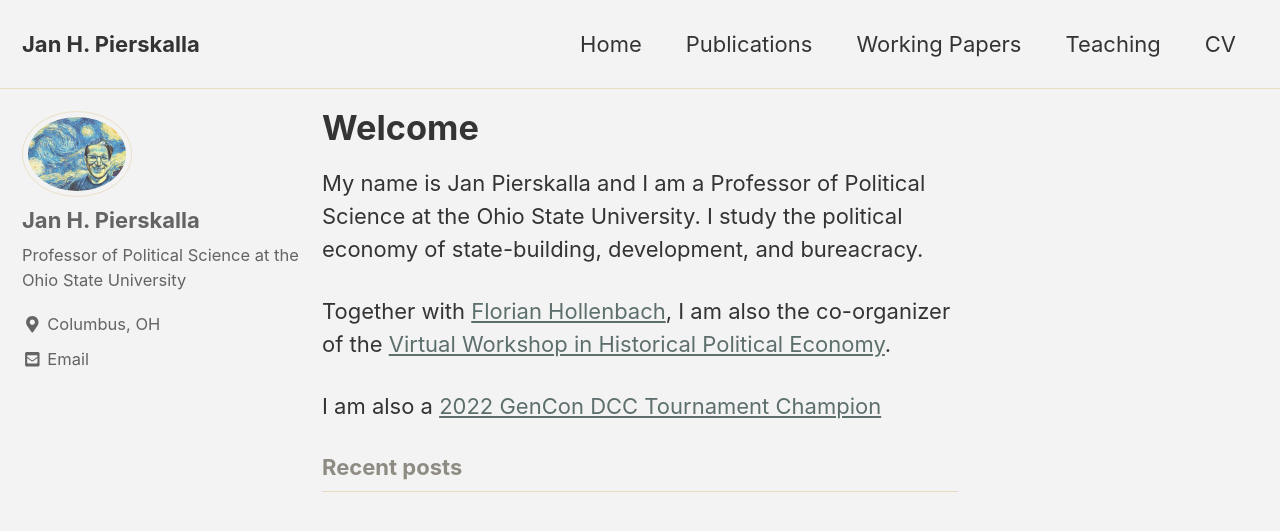
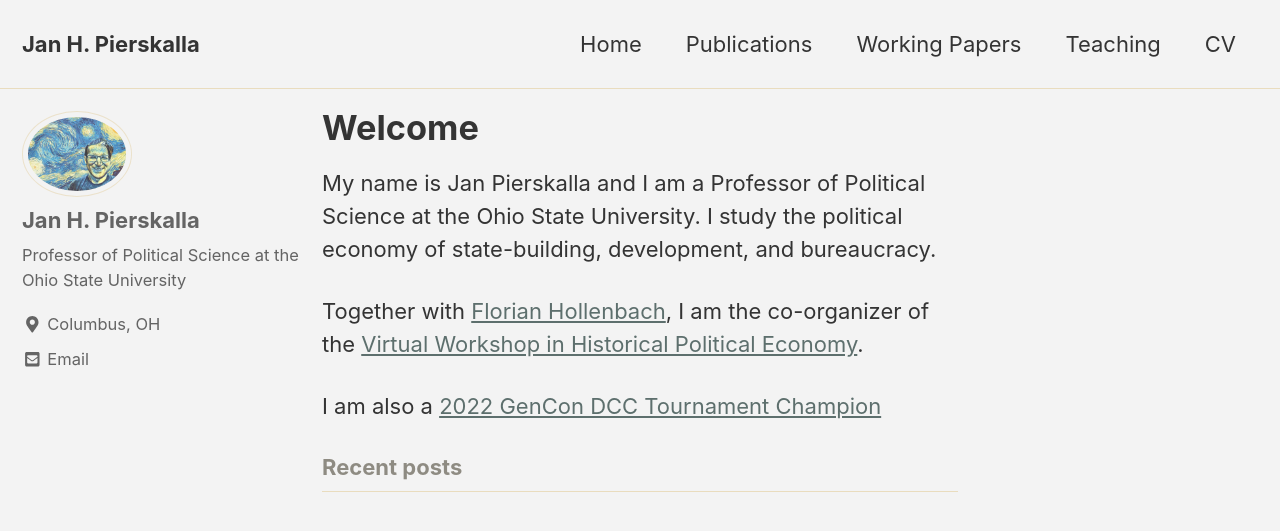
Before and after one commit to jpierskalla/jpierskalla.github.io, a Jekyll site: the page built from index.md, in a window 1280 px wide and 900 px high. Shown: the top 531 px of the window. Built offline with Jekyll 4.4.1, drawn with Linux system fonts in a browser that asks for light colours; nearby versions of some CDN libraries; our own code applies the rules of GitHub Pages for plain Markdown files.

Commit message:
Update index.md

```diff
--- a/index.md
+++ b/index.md
@@ -4,8 +4,8 @@ description: Website for Jan H. Pierskalla, Associate Professor, Department of P
 author_profile: true
 ---
 
-My name is Jan Pierskalla and I am a Professor of Political Science at the Ohio State University. I study the political economy of state-building, development, and bureacracy.
+My name is Jan Pierskalla and I am a Professor of Political Science at the Ohio State University. I study the political economy of state-building, development, and bureaucracy.
 
-Together with [Florian Hollenbach](http://fhollenbach.org/), I am also the co-organizer of the [Virtual Workshop in Historical Political Economy](http://historicalpe.org/).
+Together with [Florian Hollenbach](http://fhollenbach.org/), I am the co-organizer of the [Virtual Workshop in Historical Political Economy](http://historicalpe.org/).
 
 I am also a [2022 GenCon DCC Tournament Champion](https://goodman-games.com/blog/2022/10/08/all-the-tournament-winners-2/)
```
